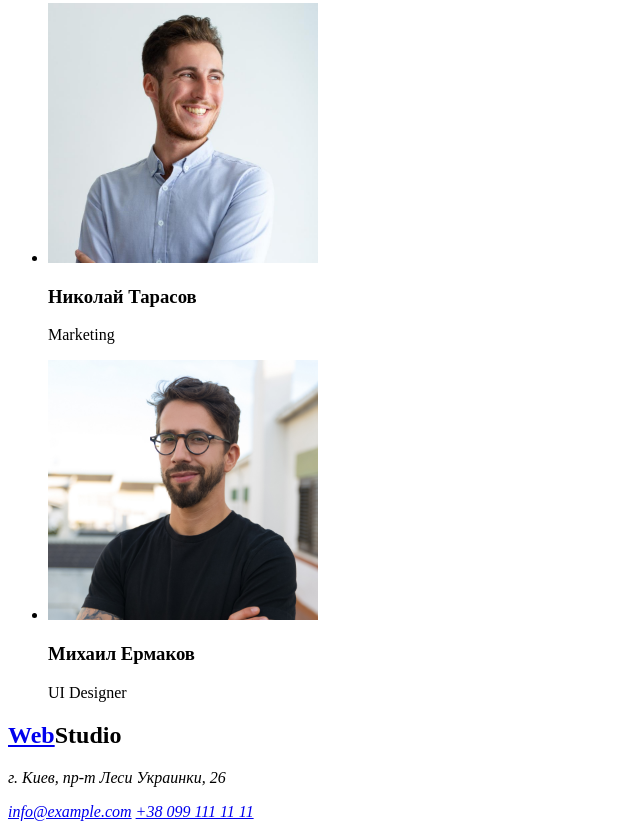
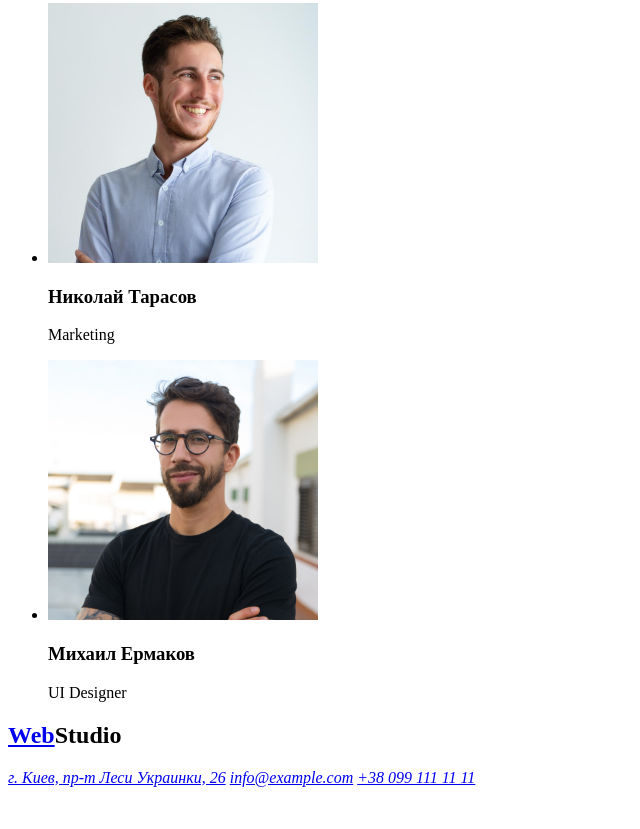
Before and after one commit to XTreskunX/Homework1, a plain HTML site: page index.html in a window 1280 px wide. Shown: the part 2292-3121 px from the top of the page, without its empty margins (0-640 px from the left). After the commit the page ends 3087 px from the top, so only its background shows below. Drawn offline with Linux system fonts and the light colour scheme.

Commit message:
+google map to address

```diff
--- a/index.html
+++ b/index.html
@@ -119,7 +119,7 @@
         <h2 lang="en"> <a href="https://uk.wikipedia.org/wiki/%D0%92%D0%B5%D0%B1" target="_blank"
                           rel="noopener noreferrer">Web</a>Studio</h2>
         <address>
-            <p>г. Киев, пр-т Леси Украинки, 26</p>
+            <a href="https://www.google.com/maps/place/%D0%B1%D1%83%D0%BB%D1%8C%D0%B2%D0%B0%D1%80+%D0%9B%D0%B5%D1%81%D1%96+%D0%A3%D0%BA%D1%80%D0%B0%D1%97%D0%BD%D0%BA%D0%B8,+26,+%D0%9A%D0%B8%D1%97%D0%B2,+02000/@50.4265807,30.5361971,17z/data=!3m1!4b1!4m5!3m4!1s0x40d4cf0e033ecbe9:0x57a4dffefec77da0!8m2!3d50.4265807!4d30.5383858">г. Киев, пр-т Леси Украинки, 26</a>
             <a href="mailto:info@example.com">info@example.com</a>
             <a href="tel:++380991111111">+38 099 111 11 11</a>
         </address>
```
